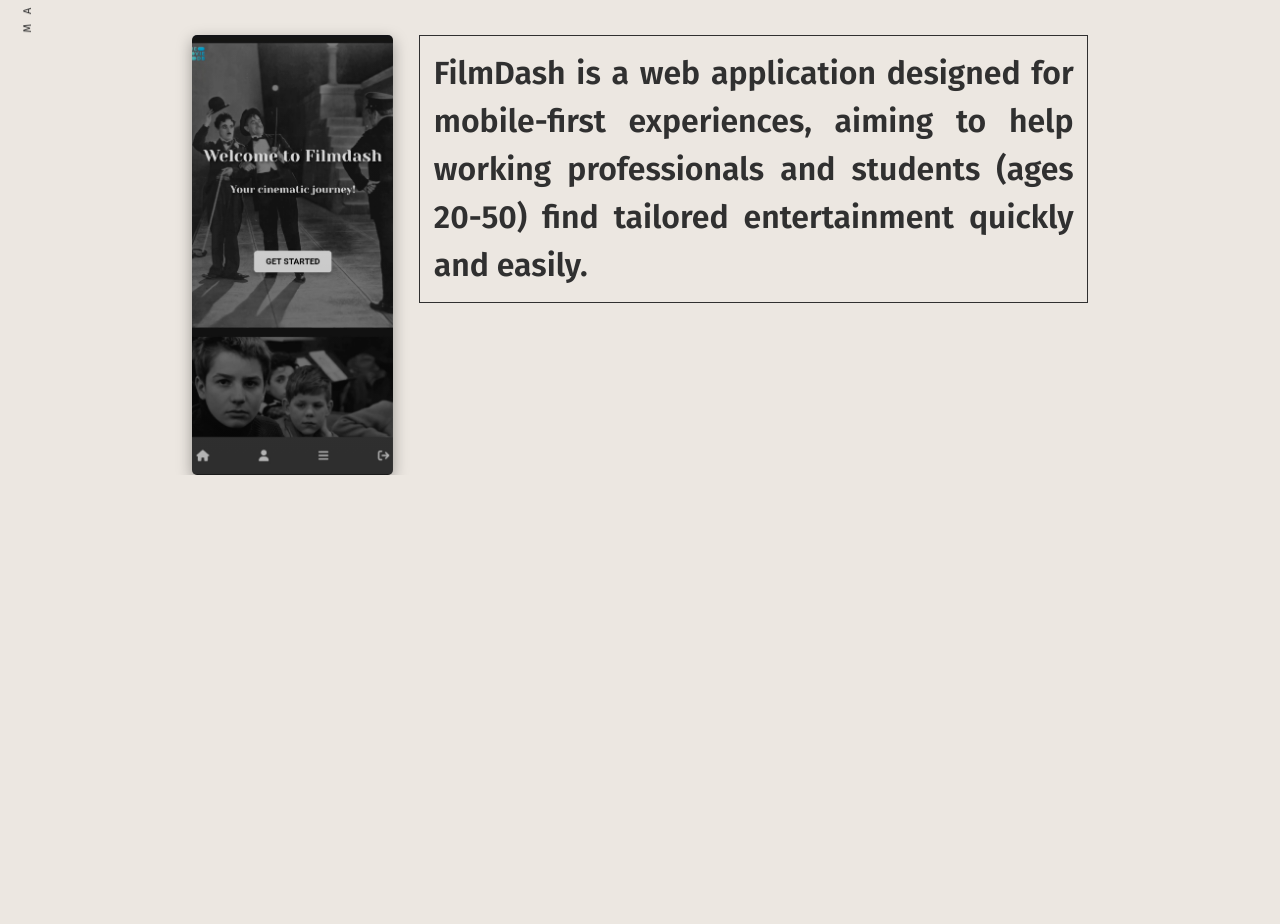
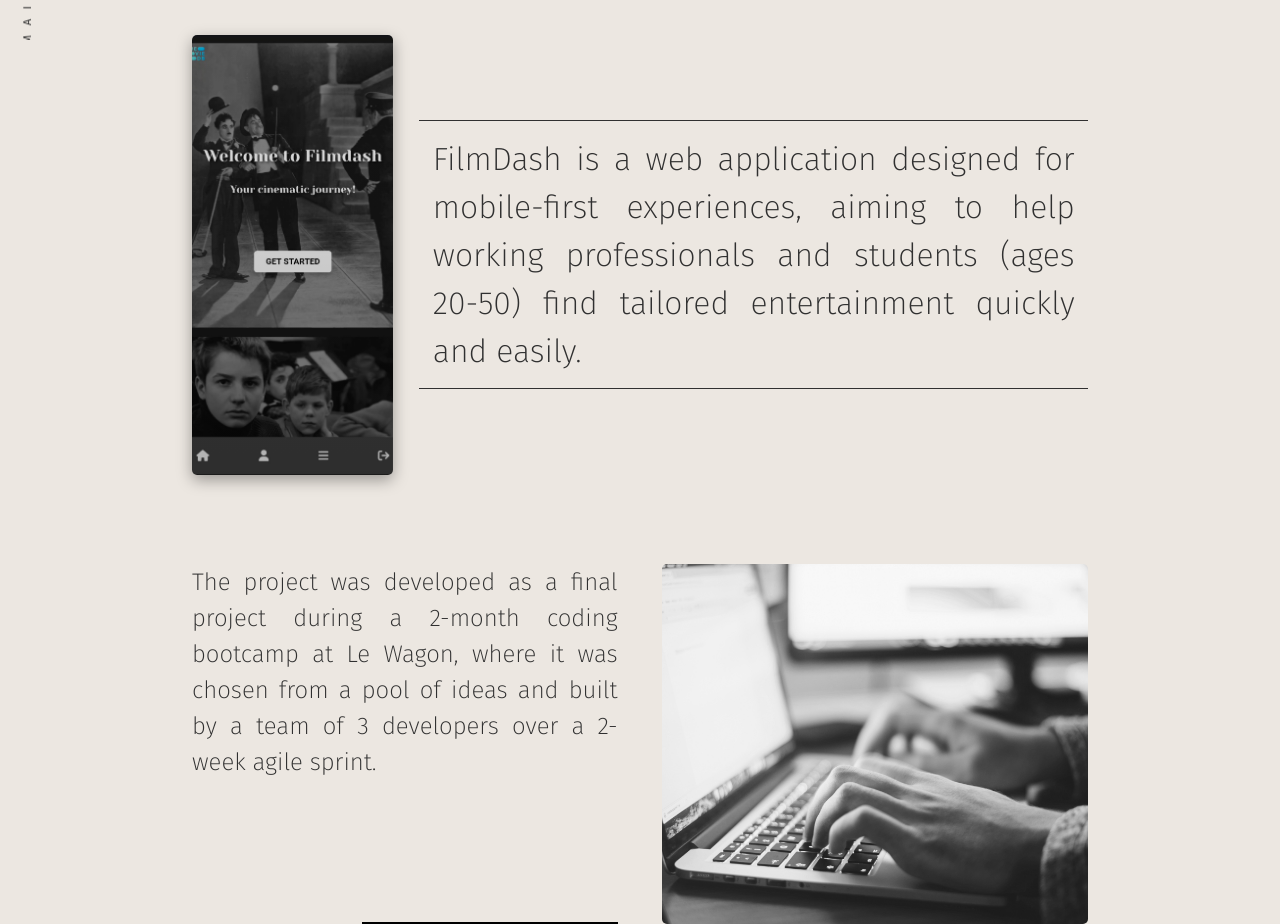
Before and after one commit to DavidCazalCollados/portfolio_2025, a React (Create React App) app: page /projects/filmdash in a window 1280 px wide. Shown: the part 760-1684 px from the top of the page. Before the commit the page ends 1235 px from the top, so only its background shows below. Built offline with nearby package versions, Linux system fonts and the light colour scheme; a web font is replaced by a local one.

Commit message:
development info added

```diff
--- a/src/assets/filmdash.css
+++ b/src/assets/filmdash.css
@@ -24,7 +24,6 @@
 
 .intro-filmdash {
   display: flex;
-  justify-content: center;
   gap: 3%;
   margin-top: 7%;
   height: 55vh;
@@ -32,7 +31,6 @@
 
 .presentation-picture-filmdash {
   background: linear-gradient(rgba(0, 0, 0, 0.1),rgba(0, 0, 0, 0.3)), url('./photos/FILMDASH_SCREEN.png');
-  background-color: rgb(210, 249, 190);
   border-radius: 5px;
   background-position: center;
   background-repeat: no-repeat;
@@ -48,15 +46,16 @@
   height: 100%;
   display: flex;
   flex-direction: column;
-  /* justify-content: center; */
+  justify-content: center;
   text-align: justify;
 }
 
 .begin-presentation-filmdash {
   /* background-color: brown; */
   font-size: 2em;
-  font-weight: 600;
-  border: 1px var(--font-color) solid;
+  font-weight: 200;
+  border-top: 1px var(--font-color) solid;
+  border-bottom: 1px var(--font-color) solid;
   padding: 2%;
 }
 
@@ -64,11 +63,45 @@
   margin: 0;
 }
 
-/* .end-presentation-filmdash {
-  margin: 0;
-  text-transform: uppercase;
+.development-filmdash {
+  display: flex;
+  gap: 5%;
+  margin-top: 10%;
+  height: 45vh;
+
 }
 
-.end-presentation-filmdash p {
+.development-picture-filmdash {
+  background-image: url('./photos/web_work.jpg');
+  height: 100%;
+  width: 100%;
+  background-repeat: no-repeat;
+  background-position: center;
+  background-size: cover;
+  filter: grayscale(100%);
+  border-radius: 5px;
+}
+
+.development-text-filmdash {
+  width: 100%;
+  height: 100%;
+  display: flex;
+  flex-direction: column;
+  /* background-color: blue; */
+  justify-content: space-between;
+  font-size: 1.5em;
+  font-weight: 200;
   margin: 0;
-} */
+  padding: 0;
+  text-align: justify;
+  align-items: end;
+}
+
+.development-text-filmdash p {
+  margin: 0;
+}
+
+.border-development-filmdash {
+  border: 0.5px black solid;
+  width: 60%;
+}
--- a/src/components/projects/filmdash.js
+++ b/src/components/projects/filmdash.js
@@ -35,6 +35,18 @@
             </div> */}
           </div>
         </div>
+        <div className='development-filmdash'>
+          <div className='development-text-filmdash'>
+            <p>
+              The project was developed as a final
+              project during a 2-month coding bootcamp at Le Wagon, where it was chosen
+              from a pool of ideas and built by a team of 3 developers over a 2-week agile sprint.
+            </p>
+            <div className='border-development-filmdash'></div>
+          </div>
+          <div className='development-picture-filmdash'>
+          </div>
+        </div>
       </div>
     </div>
   )
```
Also changed, not shown: src/assets/photos/web_work.jpg (added).
